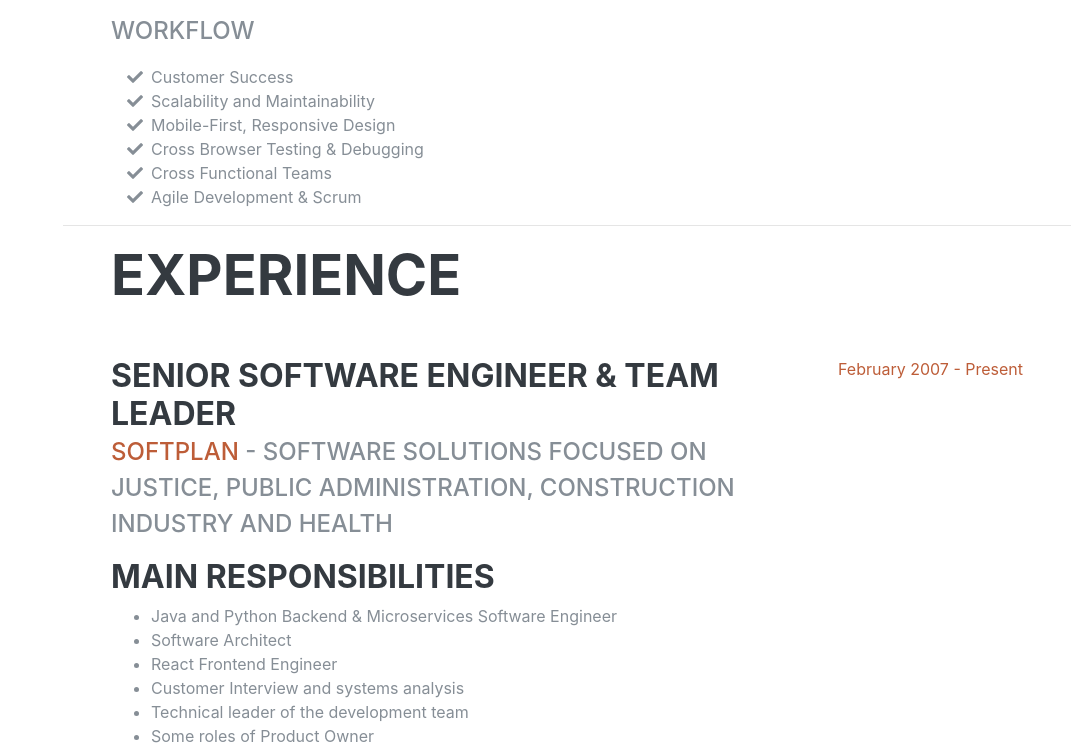
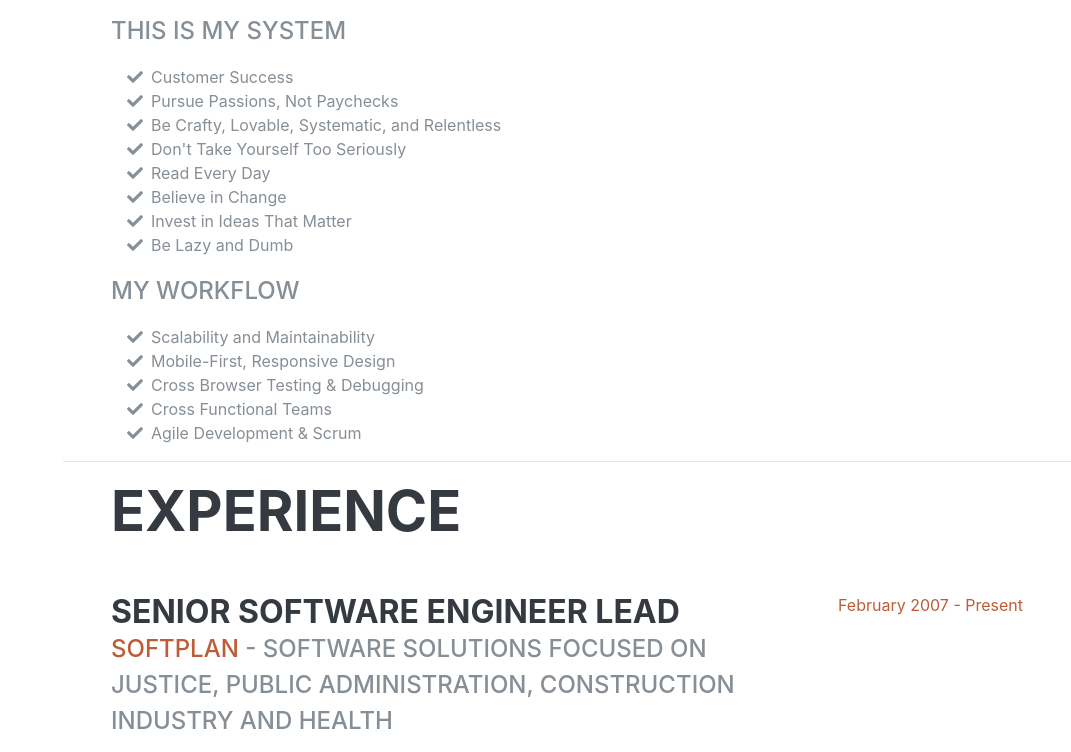
Before and after one commit to Ruscigno/software-developer-engineer, a website: page index.html in a window 1280 px wide. Shown: the part 1157-1909 px from the top of the page, without its empty margins (209-1280 px from the left). Drawn offline with Linux system fonts and the light colour scheme; a web font is replaced by a local one.

Commit message:
Small changes in the content

```diff
--- a/css/resume.css
+++ b/css/resume.css
@@ -183,3 +183,7 @@ a {
 a:hover, a:focus, a:active {
   color: #824027;
 }
+
+#workflow{
+  margin-top: 1rem;
+}
--- a/index.html
+++ b/index.html
@@ -6,7 +6,7 @@
   <meta name="description" content="">
   <meta name="author" content="">
 
-  <title>Alessander Ruscigno | Personal Page</title>
+  <title>I'm Alessander Ruscigno | Senior Software Engineer</title>
 
   <!-- Bootstrap core CSS -->
   <link href="vendor/bootstrap/css/bootstrap.css" rel="stylesheet">
@@ -120,9 +120,19 @@
           <li class="list-inline-item"><i class="fab fa-windows"></i></li>
         </ul>
 
-        <div class="subheading mb-3">workflow</div>
+        <div class="subheading mb-3">This is my system</div>
         <ul class="fa-ul mb-0">
           <li><i class="fa-li fa fa-check"></i>Customer Success</li>
+          <li><i class="fa-li fa fa-check"></i>Pursue Passions, Not Paychecks</li>
+          <li><i class="fa-li fa fa-check"></i>Be Crafty, Lovable, Systematic, and Relentless</li>
+          <li><i class="fa-li fa fa-check"></i>Don't Take Yourself Too Seriously</li>
+          <li><i class="fa-li fa fa-check"></i>Read Every Day</li>
+          <li><i class="fa-li fa fa-check"></i>Believe in Change</li>
+          <li><i class="fa-li fa fa-check"></i>Invest in Ideas That Matter</li>
+          <li><i class="fa-li fa fa-check"></i>Be Lazy and Dumb</li>
+        </ul>
+        <div class="subheading mb-3" id="workflow">My workflow</div>
+        <ul class="fa-ul mb-0">
           <li><i class="fa-li fa fa-check"></i>Scalability and Maintainability</li>
           <li><i class="fa-li fa fa-check"></i>Mobile-First, Responsive Design</li>
           <li><i class="fa-li fa fa-check"></i>Cross Browser Testing &amp; Debugging</li>
@@ -140,7 +150,7 @@
 
         <div class="resume-item d-flex flex-column flex-md-row justify-content-between mb-5">
           <div class="resume-content">
-            <h3 class="mb-0">Senior Software Engineer &amp; Team Leader</h3>
+            <h3 class="mb-0">Senior Software Engineer Lead</h3>
             <div class="subheading mb-3"><a href="https://www.softplan.com.br/en_us-home/">Softplan</a> - Software Solutions focused on justice, public administration, construction industry and health</div>
             <h3>Main responsibilities</h3>
             <ul>
```
